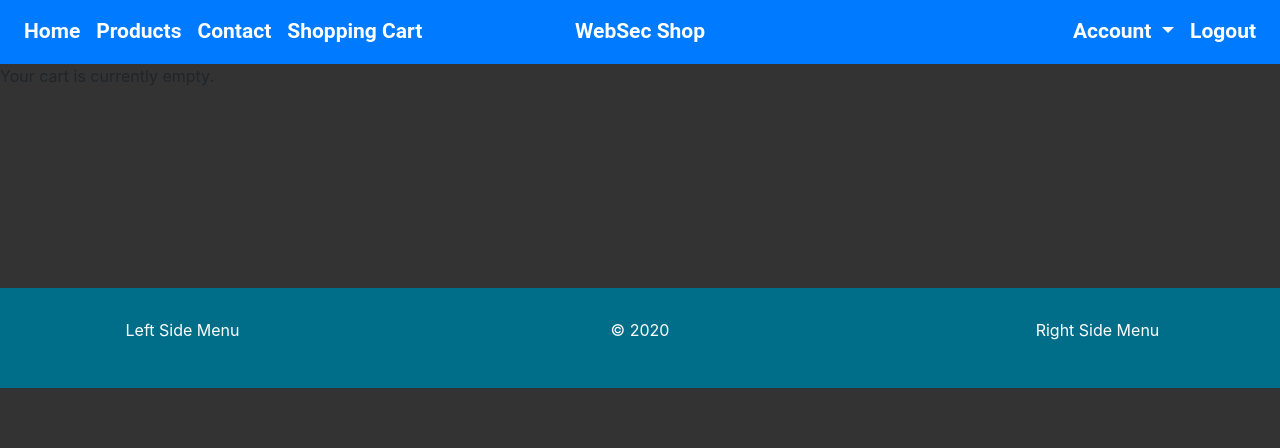
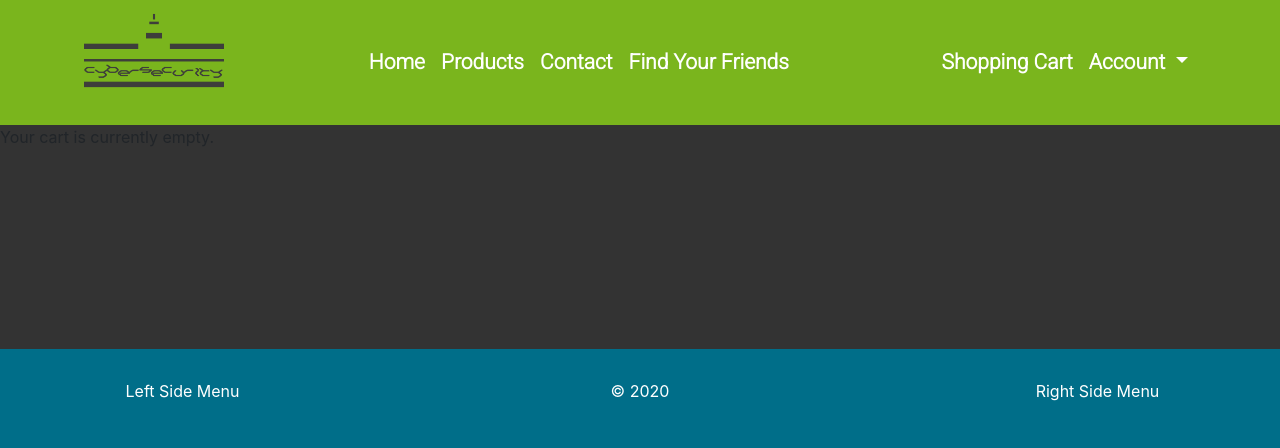
Before and after one commit to brotSchimmelt/websec, a PHP site: page /shop/cart.php in a window 1280 px wide. Shown: the top 448 px of the page. Run offline with PHP 8.4, Linux system fonts and the light colour scheme.

Commit message:
add new navbar

```diff
--- a/shop/src/header.php
+++ b/shop/src/header.php
@@ -8,6 +8,9 @@
     <!-- Bootstrap CSS -->
     <link rel="stylesheet" href="resources/css/bootstrap.css">
 
+    <!-- Google Fonts -->
+    <link href="https://fonts.googleapis.com/css2?family=Open+Sans&family=Roboto:wght@300&display=swap" rel="stylesheet">
+
     <!-- Custom CSS to overwrite Bootstrap.css -->
     <link rel="stylesheet" href="resources/css/custom.css">
 
@@ -16,47 +19,80 @@
 
 
 <body>
-    <nav class="navbar navbar-expand-lg navbar-dark bg-primary">
-        <div class="navbar-collapse collapse w-100 order-1 order-md-0 dual-collapse2">
-            <ul class="navbar-nav mr-auto">
+    <nav class="navbar navbar-expand-md navbar-dark bg-dark" id="defaultNav">
+        <div class="navbar-collapse collapse">
+            <a class="mx-auto navbar-brand" href="#"><img class="mb-4" src="resources/img/wwu-cysec.png" width="140" height="75"></a>
+        </div>
+        <button class="navbar-toggler" type="button" data-toggle="collapse" data-target="#collapsedNavBar">
+            <span class="navbar-toggler-icon"></span>
+        </button>
+        <div class="navbar-collapse collapse">
+            <ul class="navbar-nav mx-auto">
                 <li class="nav-item">
-                    <a class="nav-link" href="main.php">Home</a>
+                    <a href="main.php" class="nav-link">Home</a>
                 </li>
                 <li class="nav-item">
-                    <a class="nav-link" href="overview.php">Products</a>
+                    <a href="product.php" class="nav-link">Products</a>
                 </li>
                 <li class="nav-item">
-                    <a class="nav-link" href="contact.php">Contact</a>
+                    <a href="contact.php" class="nav-link">Contact</a>
                 </li>
                 <li class="nav-item">
-                    <a class="nav-link" href="cart.php">Shopping Cart</a>
+                    <a href="#" class="nav-link">Find Your Friends</a>
                 </li>
             </ul>
         </div>
-        <div class="mx-auto order-0">
-            <a class="navbar-brand mx-auto" href="#">WebSec Shop</a>
-            <button class="navbar-toggler" type="button" data-toggle="collapse" data-target=".dual-collapse2">
-                <span class="navbar-toggler-icon"></span>
-            </button>
-        </div>
-        <div class="navbar-collapse collapse w-100 order-3 dual-collapse2">
-            <ul class="navbar-nav ml-auto">
+        <div class="navbar-collapse collapse">
+            <ul class="navbar-nav mx-auto">
+                <li class="nav-item">
+                    <a href="cart.php" class="nav-link">Shopping Cart</a>
+                </li>
                 <li class="nav-item dropdown">
-                    <a class="nav-link dropdown-toggle" href="#" id="navbarDropdownMenuLink" role="button" data-toggle="dropdown" aria-haspopup="true" aria-expanded="false">
+                    <a class="nav-link dropdown-toggle" href="#" id="navbarDropdown" role="button" data-toggle="dropdown" aria-haspopup="true" aria-expanded="false">
                         Account
                     </a>
-                    <div class="dropdown-menu" aria-labelledby="navbarDropdownMenuLink">
+                    <div class="dropdown-menu" aria-labelledby="#navbarDropdown">
                         <a class="dropdown-item" href="scoreboard.php">Scoreboard</a>
                         <a class="dropdown-item" href="reset_db.php">Reset Database</a>
                         <a class="dropdown-item" href="help.php">Help</a>
+                        <a class="dropdown-item" href="logout.php">Logout</a>
                     </div>
                 </li>
+            </ul>
+        </div>
+        <div class="collapse" id="collapsedNavBar">
+            <div>
+                <a class="navbar-brand" href="main.php">WebSec Shop</a>
+            </div>
+            <ul class="navbar-nav mx-auto">
                 <li class="nav-item">
-                    <a class="nav-link" href="logout.php">Logout</a>
+                    <a href="product.php" class="nav-link">Products</a>
+                </li>
+                <li class="nav-item">
+                    <a href="#" class="nav-link">Find Your Friends</a>
+                </li>
+                <li class="nav-item">
+                    <a href="contact.php" class="nav-link">Contact</a>
+                </li>
+                <li class="nav-item">
+                    <a href="cart.php" class="nav-link">Shopping Cart</a>
+                </li>
+                <li class="nav-item">
+                    <a href="scoreboard.php" class="nav-link">Scoreboard</a>
+                </li>
+                <li class="nav-item">
+                    <a href="reset_db.php" class="nav-link">Reset Database</a>
+                </li>
+                <li class="nav-item">
+                    <a href="help.php" class="nav-link">Help</a>
+                </li>
+                <li class="nav-item">
+                    <a href="logout.php" class="nav-link">Logout</a>
                 </li>
             </ul>
         </div>
     </nav>
+
 
     <!-- Optional JavaScript -->
     <!-- jQuery first, then Popper.js, then Bootstrap JS -->
```
